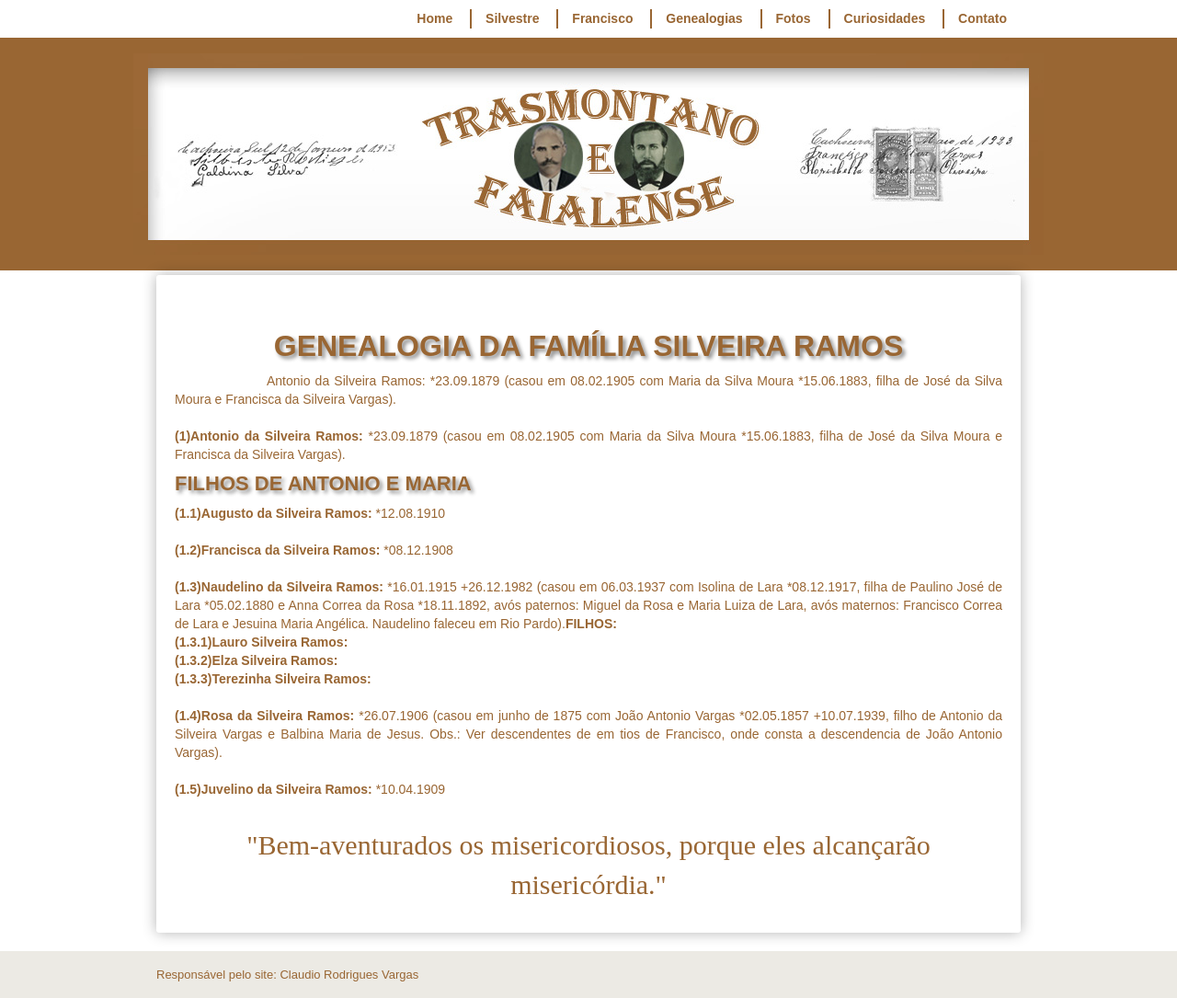
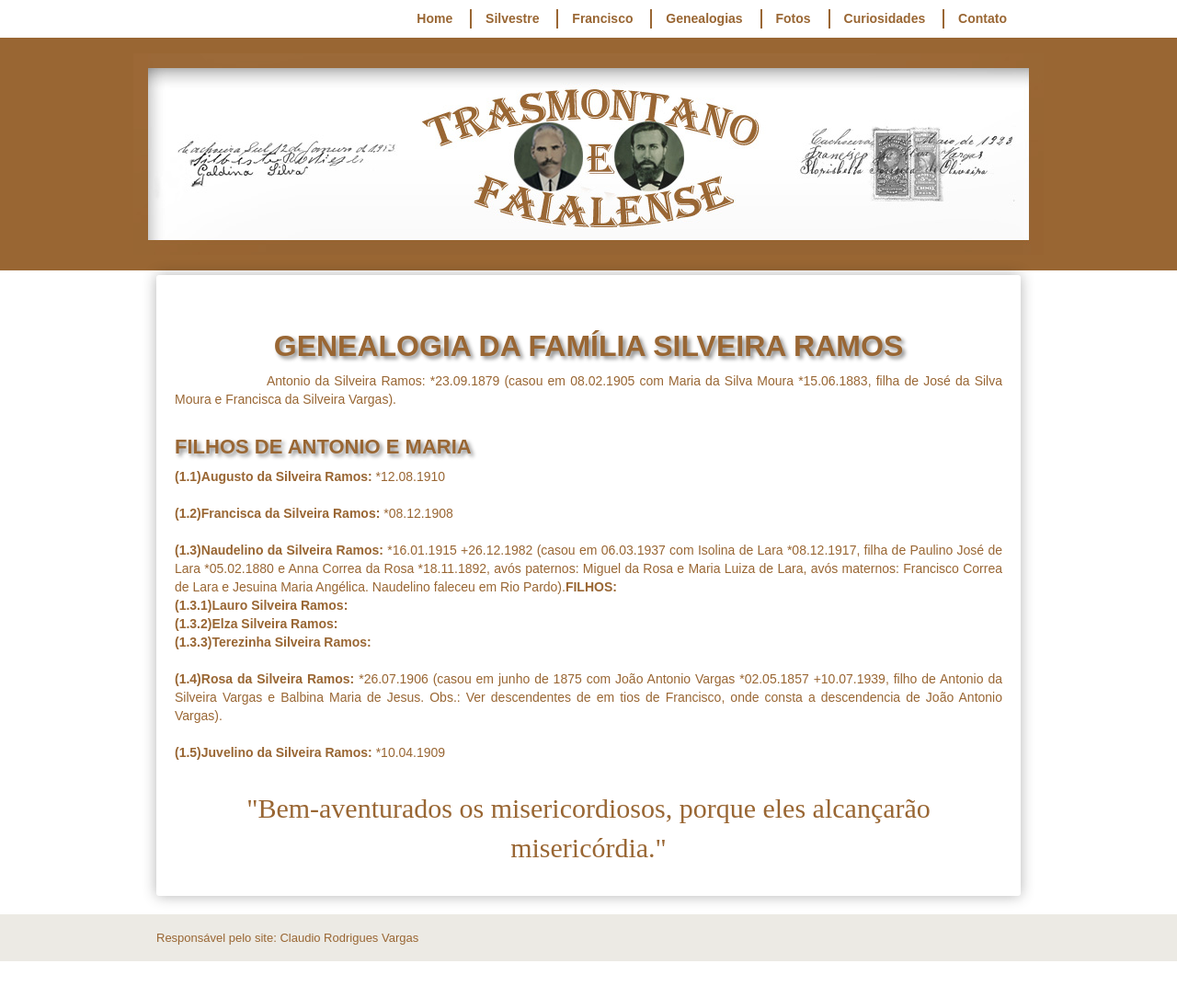
Before and after one commit to claudiovargas1955/claudiovargas1955.github.io, a Jekyll site: the page built from _pages/familia-silveira-ramos.html, in a window 1280 px wide. Shown: the whole page at 92% size. Built offline with Jekyll 4.4.1, drawn with Linux system fonts in a browser that asks for light colours; some web fonts are replaced; after the commit the page ends 1045 px from its top, so only the background shows below that.

Commit message:
Update familia-silveira-ramos.html

```diff
--- a/_pages/familia-silveira-ramos.html
+++ b/_pages/familia-silveira-ramos.html
@@ -97,10 +97,8 @@ details[open] summary {color:#996633;
 <h1>GENEALOGIA DA FAMÍLIA SILVEIRA RAMOS</h1>
 <p><b><p style="text-indent:100px";/></b>Antonio da Silveira Ramos: *23.09.1879 (casou em 08.02.1905 com Maria da Silva Moura
 *15.06.1883, filha de José da Silva Moura e Francisca da Silveira Vargas). <br><br>
-<b>(1)Antonio da Silveira Ramos: </b>*23.09.1879 (casou em 08.02.1905 com Maria da Silva Moura *15.06.1883, filha de José da Silva
-Moura e Francisca da Silveira Vargas).
 
-  <h4>FILHOS DE ANTONIO E MARIA</h4>
+<h4>FILHOS DE ANTONIO E MARIA</h4>
 <p><b>(1.1)Augusto da Silveira Ramos: </b>*12.08.1910 <br><br>
 
 <b>(1.2)Francisca da Silveira Ramos: </b>*08.12.1908 <br><br>
```
